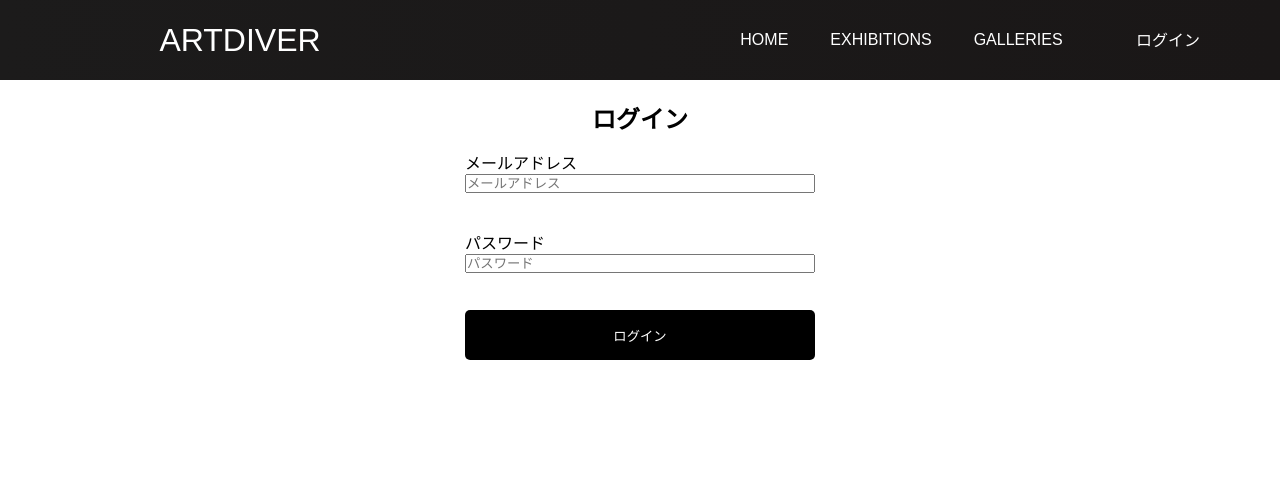
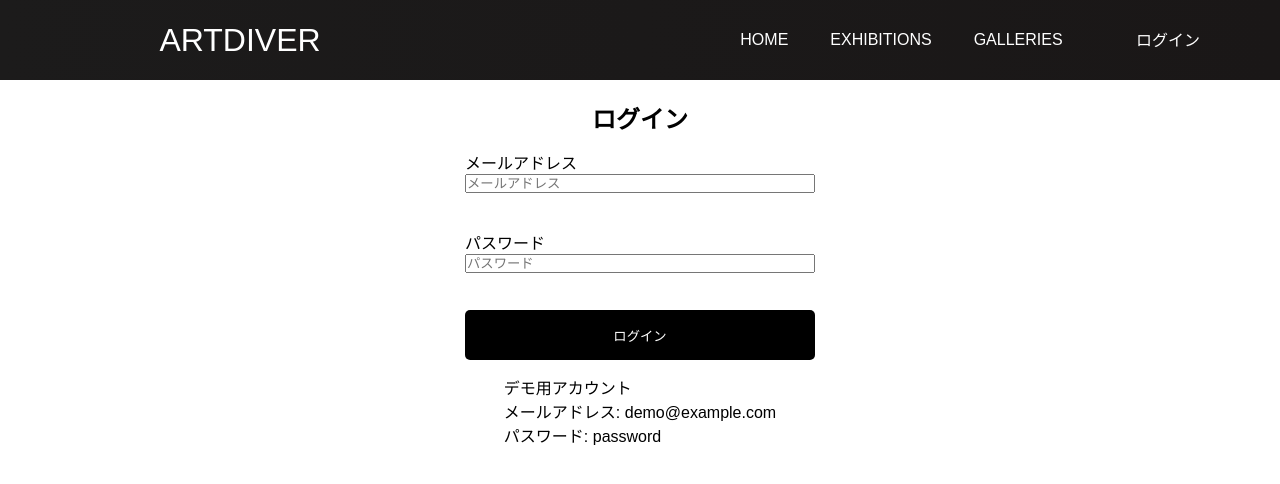
Before and after one commit to watanabehideki/ArtDiver_frontend, a React (Create React App) app: page /login in a window 1280 px wide. Shown: the top 484 px of the page. Built offline with nearby package versions, Linux system fonts and the light colour scheme.

Commit message:
REAEDME.md編集、デモアカウント情報記載

```diff
--- a/src/components/auth/Login.js
+++ b/src/components/auth/Login.js
@@ -60,6 +60,12 @@ const Login = () => {
               />
             </div>
           <button type="submit" className='login-form-button'>ログイン</button>
+
+          <div>
+            <p>デモ用アカウント</p>
+            <p>メールアドレス: demo@example.com</p>
+            <p>パスワード: password</p>
+          </div>
         </div>
       </form>
       </div>
--- a/src/components/pages/Description.js
+++ b/src/components/pages/Description.js
@@ -11,8 +11,12 @@ const Description = () => {
         <br></br>
         <h3>サービス内容</h3>
           <li>アートギャラリーの情報閲覧</li>
+          <br></br>
           <li>展覧会の情報閲覧</li>
+          <br></br>
           <li>各ギャラリーページから、ギャラリー宛にご意見やご感想などを送信できます。</li>
+          <p>(※現在デモ仕様のため、入力した自身のメールアドレス宛てへ送信されます。)</p>
+          <br></br>
           <li>ユーザー登録して頂くと、各展覧会ページから感想などを投稿できます。</li>
       </div>
     </div>
```
Also changed, not shown: 2 other files (tests, documents, lock files or other folders).
